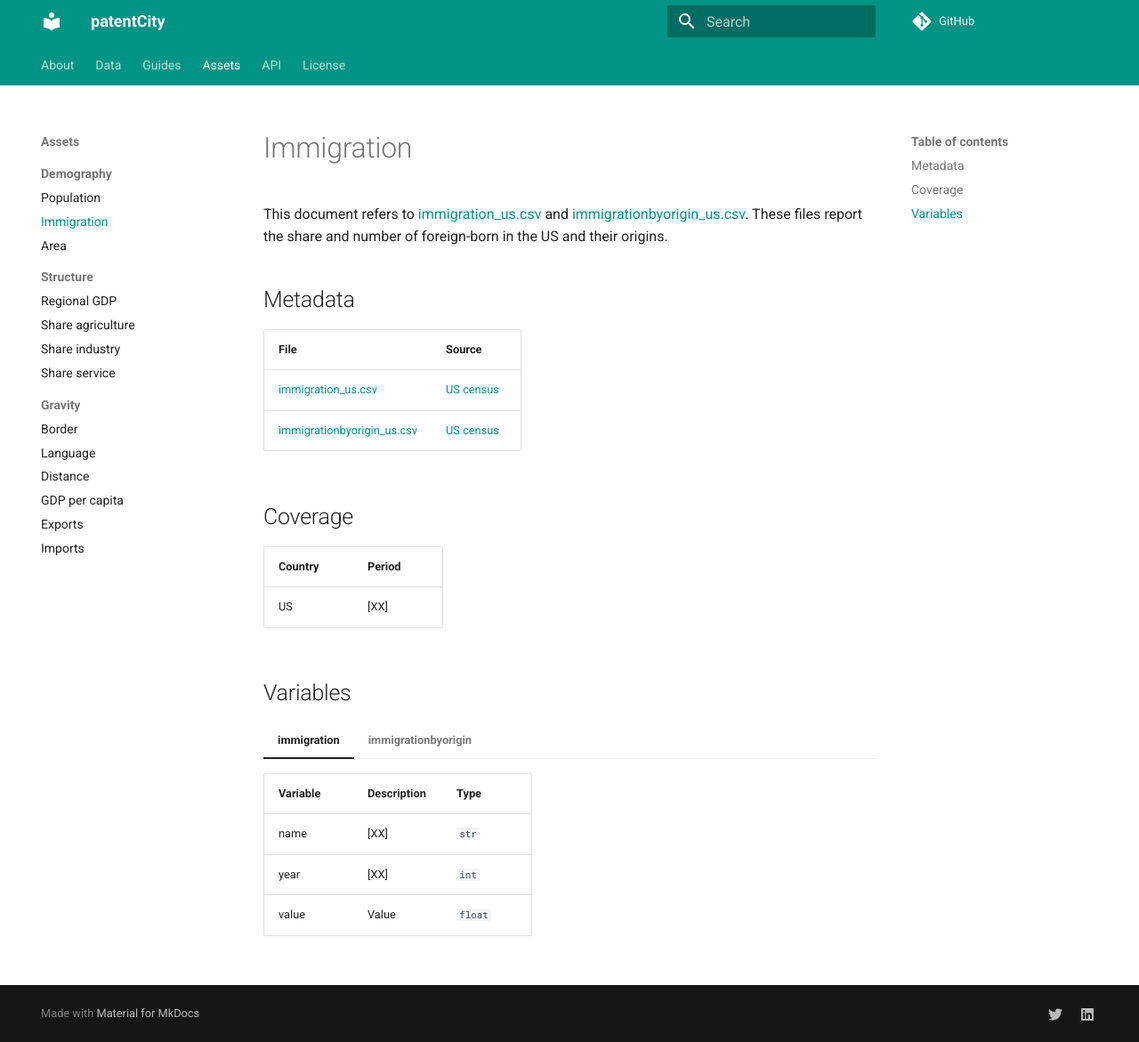
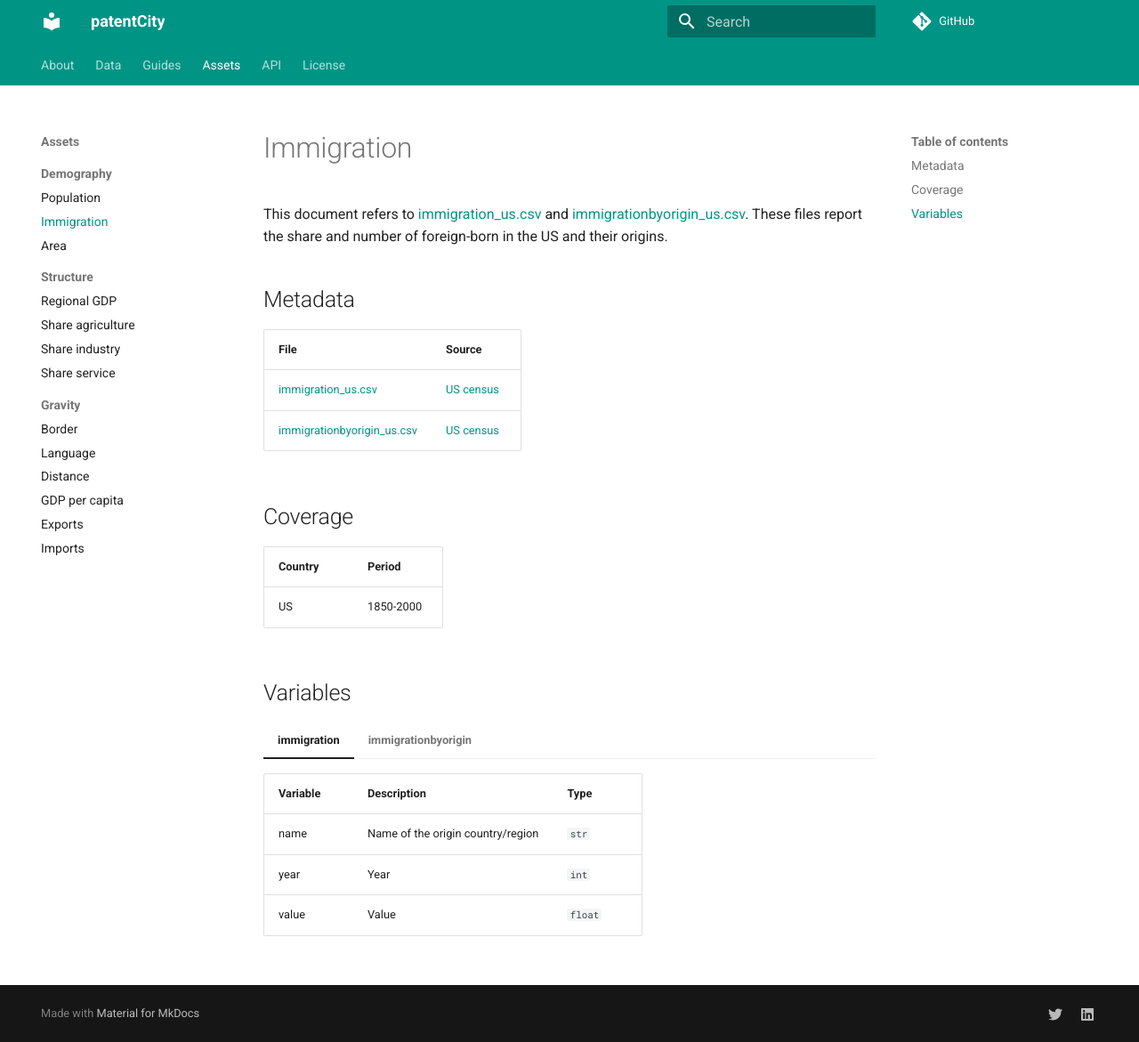
Before and after one commit to cverluise/patentcity, an MkDocs documentation site: the page built from docs/ASSETS_IMMIGRATION.md, in a window 1280 px wide and 1171 px high. Shown: the whole window at 89% size. Built offline with MkDocs 1.6.1 and Material for MkDocs 9.7.7, drawn with Linux system fonts in a browser that asks for light colours; comment, search, counter and statistics services are not loaded.

Commit message:
:pencil: add period and variable description

```diff
--- a/docs/ASSETS_IMMIGRATION.md
+++ b/docs/ASSETS_IMMIGRATION.md
@@ -13,7 +13,7 @@ File| Source
 
 Country| Period
 ---|---
-US | [XX]
+US | 1850-2000
 
 ## Variables
 
@@ -21,8 +21,8 @@ US | [XX]
 
     Variable|Description    | Type
     ---|---|---
-    name    | [XX] | `str`
-    year    | [XX] | `int`
+    name    | Name of the origin country/region | `str`
+    year    | Year | `int`
     value   | Value | `float`
 
 === "immigrationbyorigin"
```
